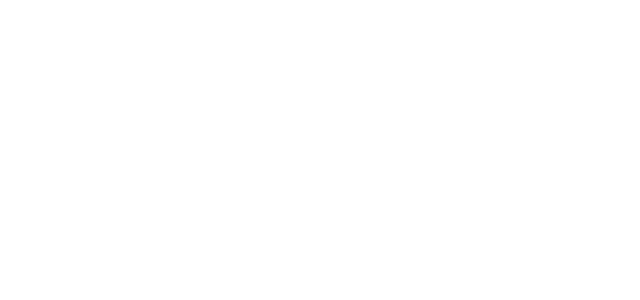
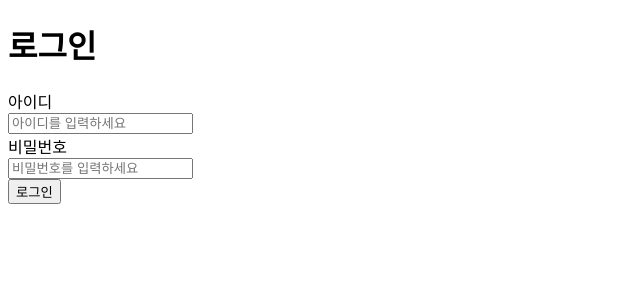
Before and after one commit to geleego/vue-todolist, a Vue app: page / in a window 1280 px wide. Shown: the top 300 px of the page, without its empty margins (0-640 px from the left). Built offline with nearby package versions, Linux system fonts and the light colour scheme.

Commit message:
로그인 페이지 생성 및 사용자 검증

```diff
--- a/src/assets/users.json
+++ b/src/assets/users.json
@@ -1,54 +1,52 @@
-{
-    "users":[
+[
   {
     "key": 1,
     "userID": "user001",
-            "userPW": "use001pw"
+    "userPW": "001pw"
   },
   {
     "key": 2,
     "userID": "user002",
-            "userPW": "use002pw"
+    "userPW": "002pw"
   },
   {
     "key": 3,
     "userID": "user003",
-            "userPW": "use003pw"
+    "userPW": "003pw"
   },
   {
     "key": 4,
     "userID": "user004",
-            "userPW": "use004pw"
+    "userPW": "004pw"
   },
   {
     "key": 5,
     "userID": "user005",
-            "userPW": "use005pw"
+    "userPW": "005pw"
   },
   {
     "key": 6,
     "userID": "user006",
-            "userPW": "use006pw"
+    "userPW": "006pw"
   },
   {
     "key": 7,
     "userID": "user007",
-            "userPW": "use007pw"
+    "userPW": "007pw"
   },
   {
     "key": 8,
     "userID": "user008",
-            "userPW": "use008pw"
+    "userPW": "008pw"
   },
   {
     "key": 9,
     "userID": "user009",
-            "userPW": "use009pw"
+    "userPW": "009pw"
   },
   {
     "key": 10,
     "userID": "user010",
-            "userPW": "use010pw"
+    "userPW": "010pw"
   }
 ]
-}
--- a/src/router/index.js
+++ b/src/router/index.js
@@ -1,14 +1,26 @@
 import Vue from 'vue';
 import VueRouter from 'vue-router';
 import TodoList from '@/views/TodoList';
+import UserLogin from '@/views/UserLogin';
+import TodoWrite from '@/views/TodoWrite';
 
 Vue.use(VueRouter);
 
 const routes = [
   {
-    path: '/TodoList',
-    name: 'TodoList',
+    path: '/',
+    name: 'login',
+    component: UserLogin
+  },
+  {
+    path: '/todolist',
+    name: 'todolist',
     component: TodoList
+  },
+  {
+    path: '/todowrite',
+    name: 'todowrite',
+    component: TodoWrite
   }
 ]
 
--- /dev/null
+++ b/src/utill/Auth.js
@@ -0,0 +1,29 @@
+export default {
+  /**
+   * 로그인 사용자 ID 저장
+   * @param {string} userID
+   * @returns {string | boolean}
+   */
+  setUser : (userID) => {
+    let user = sessionStorage.setItem('userID', userID);
+    return user ?? false;
+  },
+
+  /**
+   * 로그인 사용자 ID 정보 호출
+   * @returns {string | boolean}
+   */
+  getUser : () => {
+    let userID = sessionStorage.getItem('userID');
+    return userID ?? false;
+  },
+
+  /**
+   * 사용자 로그아웃
+   * @returns {boolean} true;
+   */
+  logout : () => {
+    sessionStorage.clear();
+    return true;
+  }
+}
--- /dev/null
+++ b/src/views/UserLogin.vue
@@ -0,0 +1,62 @@
+<template>
+  <div class="userLogin">
+    <h1>로그인</h1>
+    <div>
+      <label for="userID">아이디</label>
+      <br />
+      <input
+        name="userID"
+        type="text"
+        v-model="userID"
+        placeholder="아이디를 입력하세요"
+        required
+      />
+    </div>
+    <div>
+      <label for="userPW">비밀번호</label>
+      <br />
+      <input
+        name="userPW"
+        type="password"
+        v-model="userPW"
+        placeholder="비밀번호를 입력하세요"
+        required
+      />
+    </div>
+    <div>
+      <button @click="userMatch">로그인</button>
+    </div>
+  </div>
+</template>
+
+<script>
+import userList from "@/assets/users.json";
+import AuthVue from '@/utill/Auth.js';
+
+export default {
+  name: 'userLogin',
+  data() {
+    return {
+      userID: '',
+      userPW: ''
+    };
+  },
+  methods: {
+    /**
+     * 사용자 검증
+     */
+    userMatch() {
+      const match = userList.find( user => {
+        return user.userID === this.userID && user.userPW === this.userPW;
+      });
+
+      if (match) {
+        AuthVue.setUser(match.id);
+        this.$router.push({name: 'todolist'});
+      } else {
+        alert('잘못된 아이디이거나, 비밀번호 입니다.');
+      }
+    }
+  }
+};
+</script>
```
Lines whose indentation alone changed are shown as unchanged.
